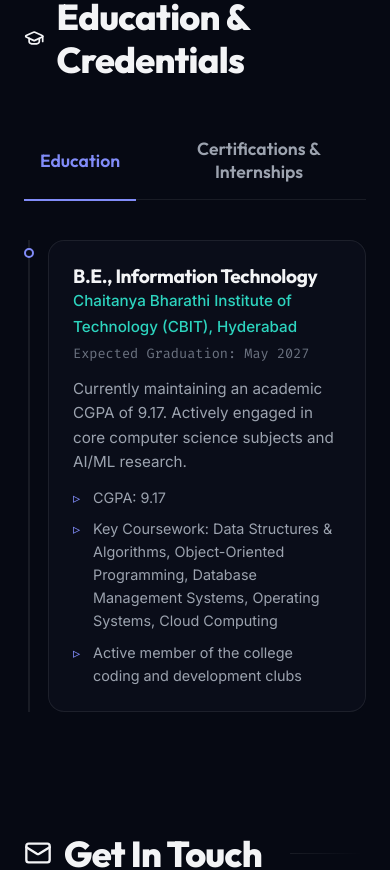
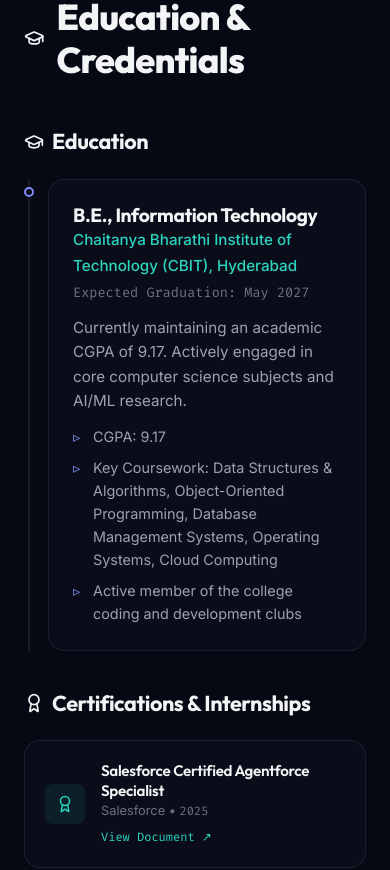
Before and after one commit to naveen-ramavath/portfolio, a React (Vite) app: page / in a window 390 px wide. Shown: the part 7000-7870 px from the top of the page. Built offline with nearby package versions, Linux system fonts and the light colour scheme.

Commit message:
design: update credentials layout to side-by-side grid

```diff
--- a/src/App.css
+++ b/src/App.css
@@ -1139,3 +1139,27 @@
 .cert-card.interactive:hover .cert-view-link {
   text-decoration: underline;
 }
+
+/* Credentials Side-by-Side Layout */
+.credentials-layout {
+  display: grid;
+  grid-template-columns: 1fr 1.6fr;
+  gap: 3rem;
+  align-items: start;
+}
+
+.credentials-sub-title {
+  font-size: 1.35rem;
+  font-weight: 700;
+  margin-bottom: 1.5rem;
+  color: var(--text-primary);
+  display: flex;
+  align-items: center;
+}
+
+@media (max-width: 1024px) {
+  .credentials-layout {
+    grid-template-columns: 1fr;
+    gap: 2.5rem;
+  }
+}
--- a/src/components/Timeline.jsx
+++ b/src/components/Timeline.jsx
@@ -1,8 +1,7 @@
-import React, { useState } from 'react';
+import React from 'react';
 import { GraduationCap, Award, Calendar, BookOpen, Briefcase } from 'lucide-react';
 
 export default function Timeline() {
-  const [activeTab, setActiveTab] = useState('education');
 
   const educationData = [
     {
@@ -83,22 +82,12 @@
         <GraduationCap size={28} className="gradient-text" style={{ verticalAlign: 'middle' }} /> Education & Credentials
       </h2>
 
-      <div className="timeline-tabs">
-        <button
-          className={`timeline-tab-btn ${activeTab === 'education' ? 'active' : ''}`}
-          onClick={() => setActiveTab('education')}
-        >
+      <div className="credentials-layout">
+        <div className="education-column">
+          <h3 className="credentials-sub-title">
+            <GraduationCap size={20} className="secondary-light" style={{ marginRight: '0.5rem' }} />
             Education
-        </button>
-        <button
-          className={`timeline-tab-btn ${activeTab === 'certifications' ? 'active' : ''}`}
-          onClick={() => setActiveTab('certifications')}
-        >
-          Certifications & Internships
-        </button>
-      </div>
-
-      {activeTab === 'education' ? (
+          </h3>
           <div className="timeline">
             {educationData.map((item, index) => (
               <div key={index} className="timeline-item">
@@ -121,7 +110,13 @@
               </div>
             ))}
           </div>
-      ) : (
+        </div>
+
+        <div className="certifications-column">
+          <h3 className="credentials-sub-title">
+            <Award size={20} className="secondary-light" style={{ marginRight: '0.5rem' }} />
+            Certifications & Internships
+          </h3>
           <div className="cert-grid">
             {certificationData.map((cert, index) => {
               const CardComponent = cert.link ? 'a' : 'div';
@@ -154,7 +149,8 @@
               );
             })}
           </div>
-      )}
+        </div>
+      </div>
     </section>
   );
 }
```
Lines whose indentation alone changed are shown as unchanged.
